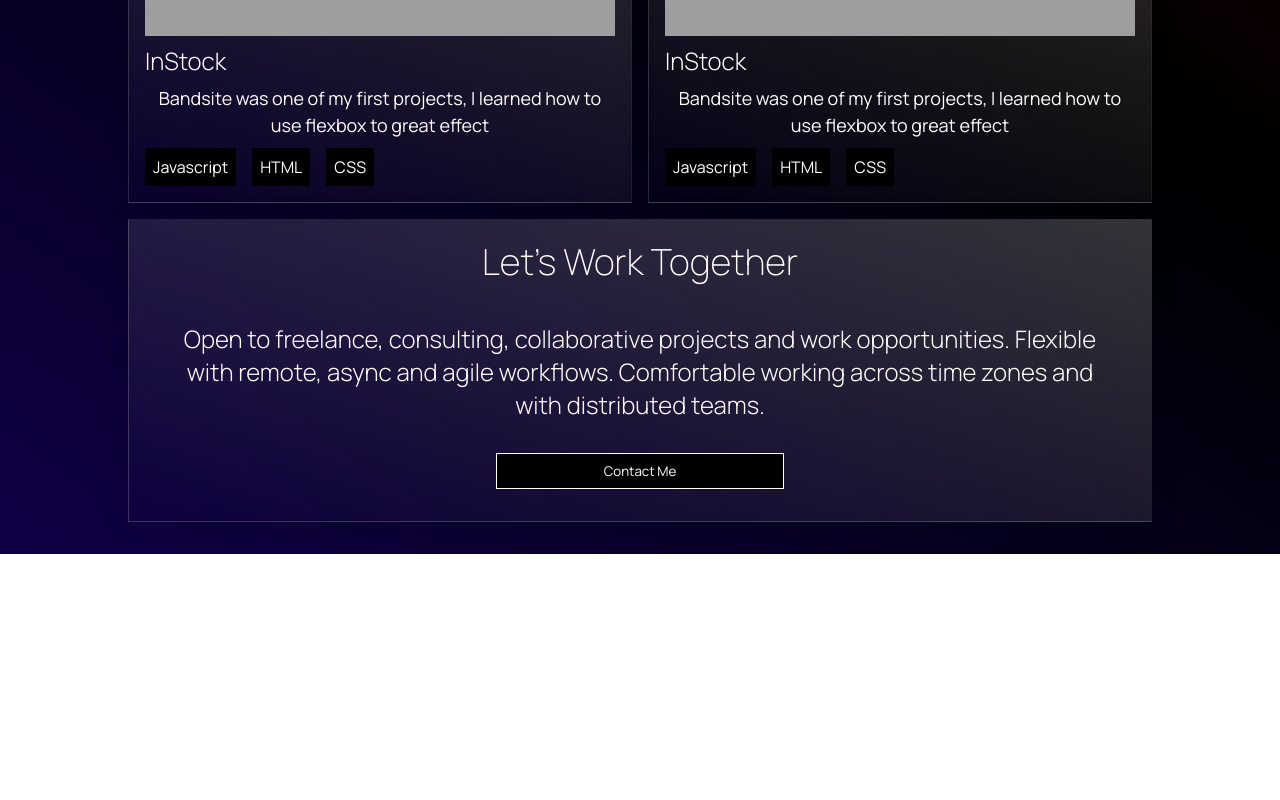
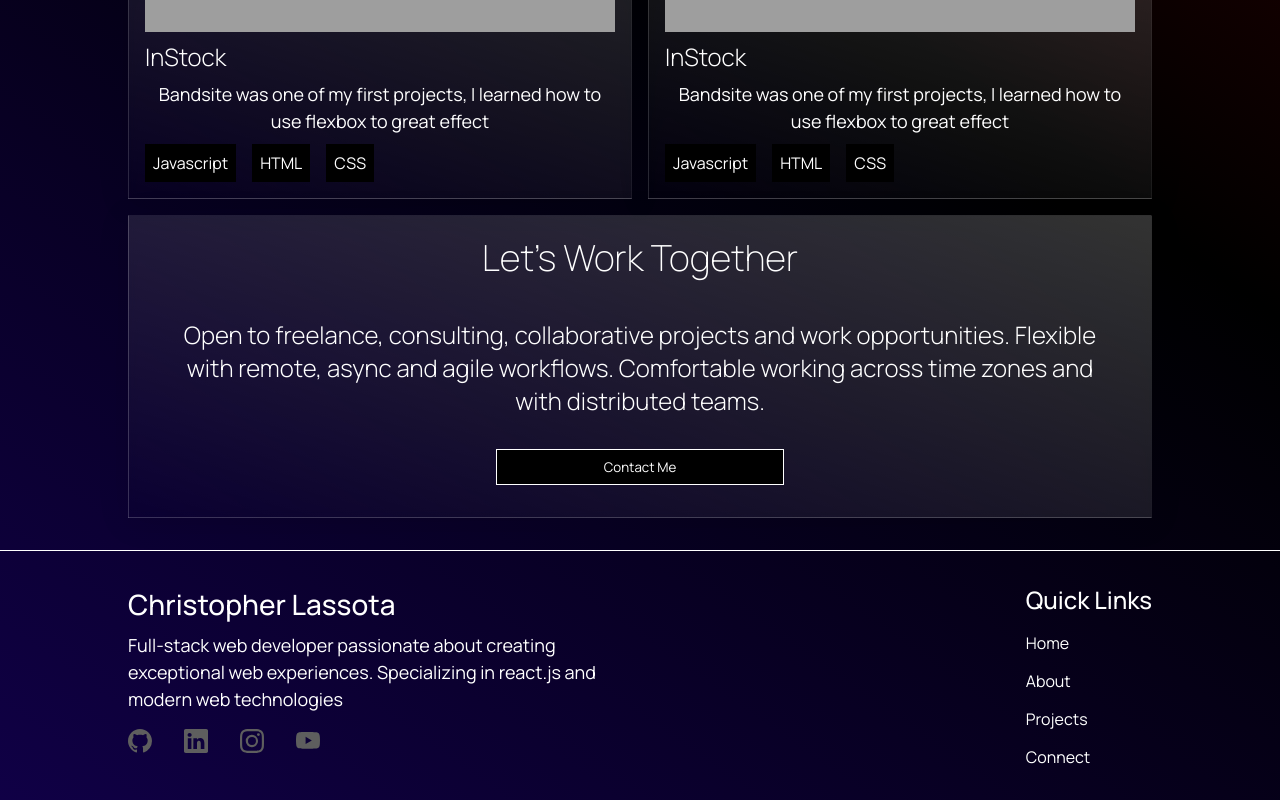
Before and after one commit to christopherlassota/my-website, a React (Vite) app: page / in a window 1280 px wide. Shown: the part 1060-1860 px from the top of the page. Before the commit the page ends 1614 px from the top, so only its background shows below. Built offline with nearby package versions, Linux system fonts and the light colour scheme; grey boxes are pictures that could not be loaded.

Commit message:
add footer

```diff
--- a/src/App.scss
+++ b/src/App.scss
@@ -19,7 +19,7 @@ body {
 
 h1 {
   font-family: "Manrope", sans-serif;
-  font-size: 1.97rem;
+  font-size: 1.62rem;
   margin:  0 0 0.5em 0;
   line-height: 1.2rem;
 
--- a/src/App.tsx
+++ b/src/App.tsx
@@ -2,6 +2,7 @@ import { BrowserRouter, Routes, Route } from "react-router-dom";
 import "./App.scss";
 import Header from "./Components/Header/Header";
 import Home from "./Pages/Home/Home";
+import Footer from "./Components/Footer/Footer";
 
 const App = () => {
   return (
@@ -11,6 +12,7 @@ const App = () => {
         <Routes>
           <Route path="/" element={<Home />} />
         </Routes>
+        <Footer />
       </BrowserRouter>
     </>
   );
--- /dev/null
+++ b/src/Components/Footer/Footer.scss
@@ -0,0 +1,51 @@
+@use "../../styles/variables" as *;
+@use "../../styles/mixins" as *;
+
+.footer {
+    @include flex-center(column, flex-start, flex-start);
+    @include page-padding;
+    border-top: 1px solid white;
+    gap: 1rem;
+
+    @include desktop {
+        @include flex-center(row, space-between)
+    }
+
+    &__left {
+        @include flex-center(column, flex-start, flex-start);
+        gap: 1rem;
+
+        @include desktop {
+            @include flex-center(column, flex-start, flex-start);
+            gap: 1rem;
+            width: 50%;
+        }
+    }
+
+    &__right {
+        @include flex-center(column, flex-start, flex-start);
+        gap: 1rem;
+
+        @include desktop {
+            @include flex-center(column, flex-start, flex-start);
+            gap: 1rem;
+        }
+    }
+
+    &__title {
+        font-weight: 500
+    }
+    &__icon-list {
+        @include flex-center(row, space-between, space-between);
+        width: 100%;
+
+        @include desktop {
+            @include flex-center(row, flex-start);
+            gap: 2rem;
+        }
+    }
+    &__quicklink-list {
+        @include flex-center(column, flex-start, flex-start);
+        gap: 1rem;
+    }
+}
--- /dev/null
+++ b/src/Components/Footer/Footer.tsx
@@ -0,0 +1,44 @@
+import "./Footer.scss";
+import { BsGithub, BsLinkedin, BsInstagram, BsYoutube } from "react-icons/bs";
+import { IconContext } from "react-icons";
+
+const Footer = () => {
+  return (
+    <footer className="footer">
+      <section className="footer__left">
+        <h3 className="footer__title">Christopher Lassota</h3>
+        <p className="footer__description">
+          Full-stack web developer passionate about creating exceptional web
+          experiences. Specializing in react.js and modern web technologies
+        </p>
+        <ul className="footer__icon-list">
+          <IconContext.Provider value={{ color: "#5E5E5E", size: "24px" }}>
+            <li className="footer__icon">
+              <BsGithub />
+            </li>
+            <li className="footer__icon">
+              <BsLinkedin />
+            </li>
+            <li className="footer__icon">
+              <BsInstagram />
+            </li>
+            <li className="footer__icon">
+              <BsYoutube />
+            </li>
+          </IconContext.Provider>
+        </ul>
+      </section>
+      <section className="footer__right">
+        <h4 className="footer__title">Quick Links</h4>
+        <ul className="footer__quicklink-list">
+          <li className="footer__quicklink">Home</li>
+          <li className="footer__quicklink">About</li>
+          <li className="footer__quicklink">Projects</li>
+          <li className="footer__quicklink">Connect</li>
+        </ul>
+      </section>
+    </footer>
+  );
+};
+
+export default Footer;
--- a/src/Components/Hero/Hero.scss
+++ b/src/Components/Hero/Hero.scss
@@ -76,6 +76,7 @@
     }
 
     &__socials {
+        all: unset;
         @include flex-center(row);
         width: 100%;
         gap: 0.5rem;
--- a/src/styles/_variables.scss
+++ b/src/styles/_variables.scss
@@ -1,5 +1,5 @@
 $tablet-breakpoint: 48rem; // 768px;
-$desktop-breakpoint: 80rem; // 1280px;
+$desktop-breakpoint: 64rem; // 1280px;
 
 $primary-background: linear-gradient(35deg,rgba(16, 0, 70, 1) 0%, rgba(0, 0, 0, 1) 50%, rgba(73, 0, 1, 1) 100%);
 $button-background: #000000;
```
